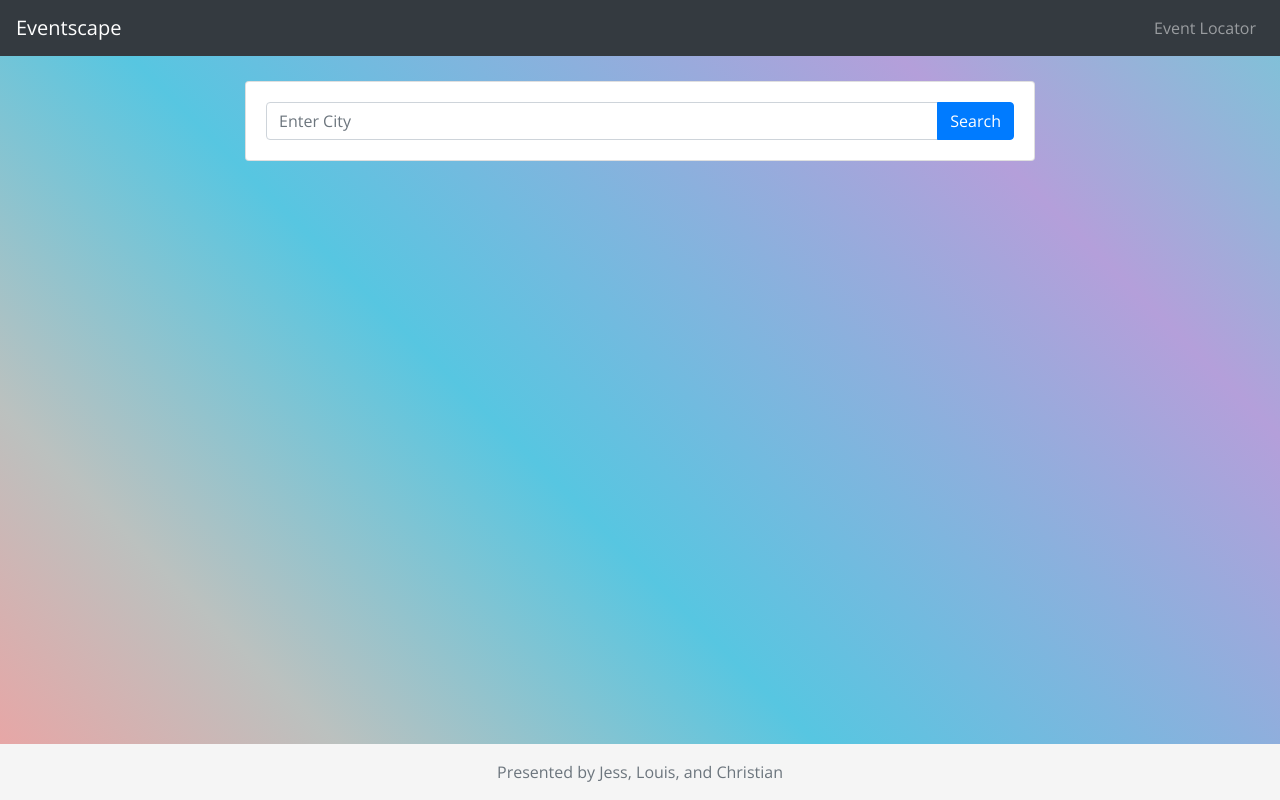
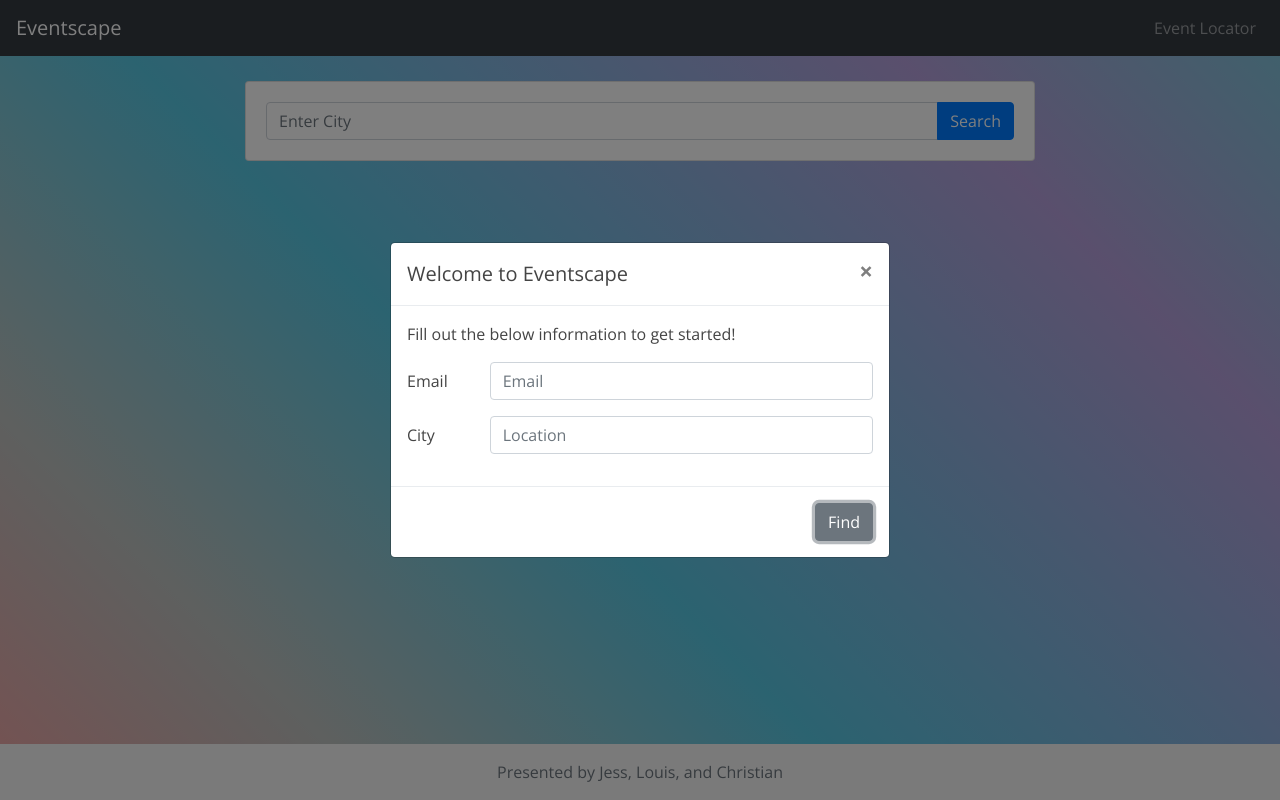
Before and after one commit to messejessie/Eventscape, a plain HTML site: page index.html in a window 1280 px wide. Both pictures are taken after a click on the button "Find". Drawn offline with nearby package versions, Linux system fonts and the light colour scheme.

Commit message:
works but not really

```diff
--- a/index.html
+++ b/index.html
@@ -107,7 +107,7 @@
                     </form>
                 </div>
                 <div class="modal-footer">
-                    <button type="submit" class="btn btn-secondary" id="find-events" data-dismiss="modal">Find</button>
+                    <button type="submit" class="btn btn-secondary" id="find-events" >Find</button>
                 </div>
             </div>
         </div>
@@ -149,10 +149,11 @@
                 userCity: userCity
             }
 
-            var x = $('#email').val();
+            var x = $('#find-event').val();
             var re = /^(([^<>()\[\]\\.,;:\s@"]+(\.[^<>()\[\]\\.,;:\s@"]+)*)|(".+"))@((\[[0-9]{1,3}\.[0-9]{1,3}\.[0-9]{1,3}\.[0-9]{1,3}])|(([a-zA-Z\-0-9]+\.)+[a-zA-Z]{2,}))$/;
             if (!re.test(x)){
-                    message = "bullshit"
+                message = "Please enter vaild Email"
+                console.log(message);
             } else {
                 $('#myModal').modal('hide');
             };
@@ -179,4 +180,5 @@
         };
     </script>
 </body>
+
 </html>
```
Lines whose indentation alone changed are shown as unchanged.
